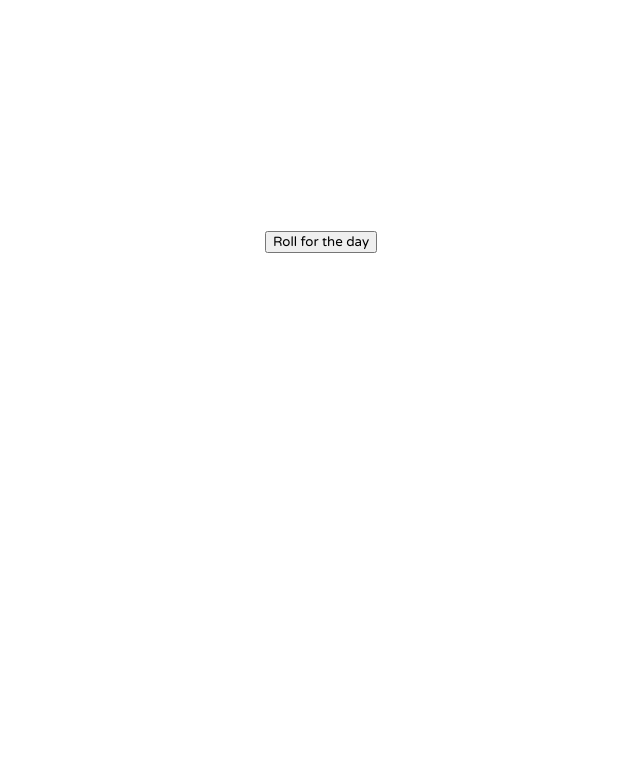
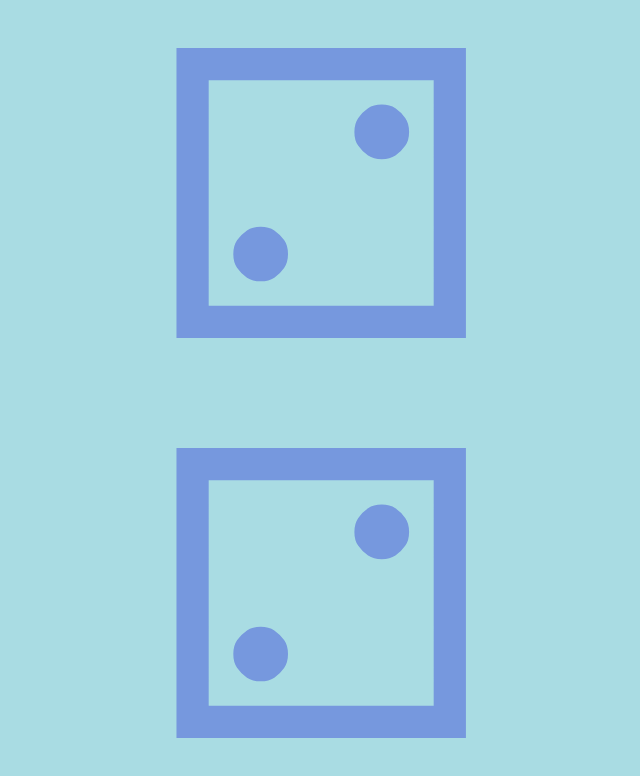
Before and after one commit to kouphax/dicey-decisions, a React (Vite) app: page / in a window 1280 px wide. Shown: the top 776 px of the page, without its empty margins (319-959 px from the left). Built offline with nearby package versions, Linux system fonts and the light colour scheme.

Commit message:
style and redo

```diff
--- a/src/App.css
+++ b/src/App.css
@@ -1,21 +1,36 @@
-@import url("https://fonts.googleapis.com/css2?family=Varela+Round&display=swap");
 
-* {
-  font-family: "Varela Round", sans-serif;
+html, body {
+  margin: 0;
+  padding: 0;
+  overflow: hidden;
 }
 
-h1,
-h2 {
-  text-align: center;
+.screen {
+  width: 100vw;
+  height: 100vh;
 }
 
-h1 {
-  margin-top: 1em;
-  font-size: 8em;
-  margin-bottom: 0;
+.screen .dice {
+  width: 100vw;
+  height: 100vh;
+  background-color: #a9dce3;
+  color: #7698de;
 }
 
-h2 {
-  font-size: 3em;
-  opacity: 0.5 ;
+.screen .dice .die {
+  height: 50%;
+  text-align: center;
+  display: flex;
+  justify-content: center;
+  align-content: center;
+  flex-direction: column;
+  font-size: 50vh;
 }
+
+/*
+.screen .options {
+  width: 100vw;
+  height: 100vh;
+  background-color: black;
+}
+*/
--- a/src/App.tsx
+++ b/src/App.tsx
@@ -40,6 +40,14 @@ function historyReducer(history: History, action: Action): History {
     }
 }
 
+function Dice({dice}) {
+    return <>
+        {
+            dice.map((die, idx) => <div className="die" key={`die-${idx}`}>{die.face}</div>)
+        }
+    </>
+}
+
 export function App() {
     const [state, dispatch] = useReducer(historyReducer, {}, () => {
         const value: string = window.localStorage.getItem("dicey-decisions");
@@ -57,51 +65,66 @@ export function App() {
         R.values,
         R.sortBy(R.prop("date")))(state);
 
-    if (!state[today]) {
-        return (
-            <>
-                <h1>
-                    <button
-                        onClick={() =>
+    if(!state[today]) {
         dispatch({
             type: "add",
             dice: [dieStream.next().value, dieStream.next().value],
             date: today,
         })
     }
-                    >
-                        Roll for the day
-                    </button>
-                </h1>
+
+    return <div className="screen">
+        <div className="dice">
             {
-                    previous.map(({dice, date}) => (
-                        <div key={date}>
-                            <h2>{dice.map((d) => d.face).join(" ")}</h2>
+                !!state[today] && <Dice dice={state[today].dice}/>
+            }
         </div>
-                    ))
+    </div>
+    //
+    // if (!state[today]) {
+    //     return (
+    //         <>
+    //             <h1>
+    //                 <button
+    //                     onClick={() =>
+    //                         dispatch({
+    //                             type: "add",
+    //                             dice: [dieStream.next().value, dieStream.next().value],
+    //                             date: today,
+    //                         })
+    //                     }
+    //                 >
+    //                     Roll for the day
+    //                 </button>
+    //             </h1>
+    //             {
+    //                 previous.map(({dice, date}) => (
+    //                     <div key={date}>
+    //                         <h2>{dice.map((d) => d.face).join(" ")}</h2>
+    //                     </div>
+    //                 ))
+    //             }
+    //         </>
+    //     );
+    // } else {
+    //     const renderDice = R.pipe(
+    //         R.path([today, "dice"]),
+    //         R.map(R.prop("face")),
+    //         R.join(" ")
+    //     );
+    //     return (
+    //         <>
+    //             <h1>{renderDice(state)}</h1>
+    //
+    //             {
+    //                 previous.map(({dice, date}) => (
+    //                     <div key={date}>
+    //                         <h2>{dice.map((d) => d.face).join(" ")}</h2>
+    //                     </div>
+    //                 ))
+    //             }
+    //
+    //         </>
+    //     );
+    // }
 }
-
-            </>
-        );
-    } else {
-        const renderDice = R.pipe(
-            R.path([today, "dice"]),
-            R.map(R.prop("face")),
-            R.join(" ")
-        );
-        return (
-            <>
-                <h1>{renderDice(state)}</h1>
-
-                {
-                    previous.map(({dice, date}) => (
-                        <div key={date}>
-                            <h2>{dice.map((d) => d.face).join(" ")}</h2>
-                        </div>
-                    ))
-                }
-
-            </>
-        );
-    }
-}
```
Lines whose indentation alone changed are shown as unchanged.
